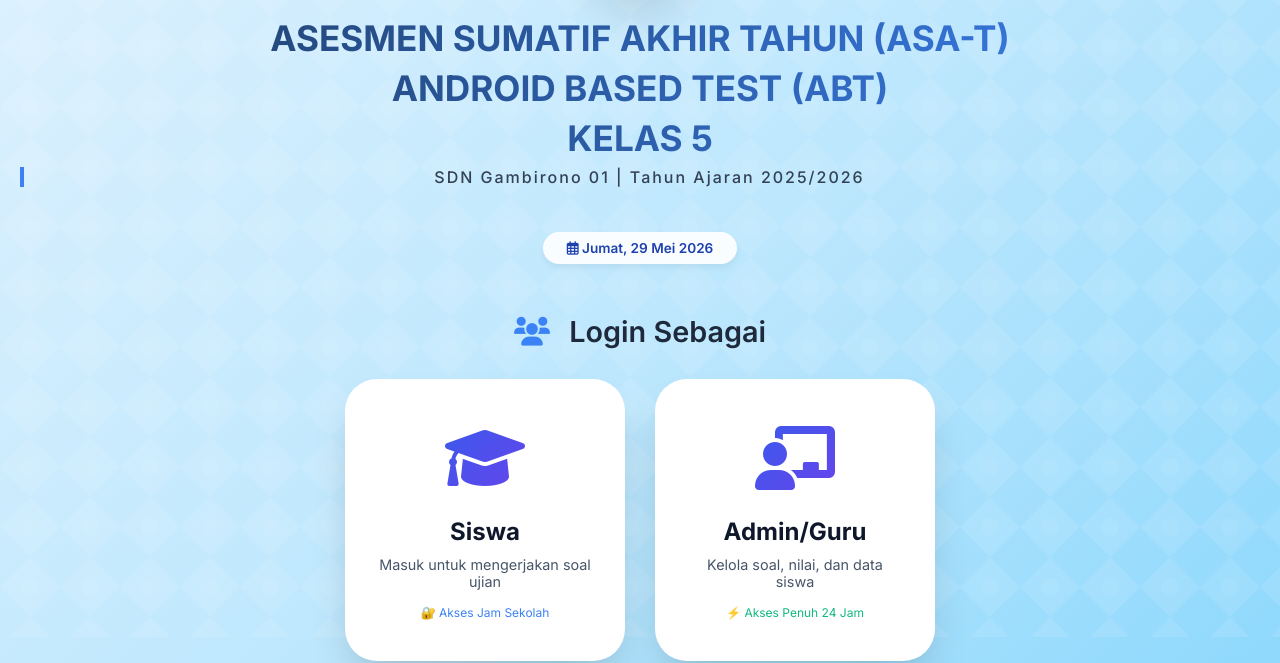
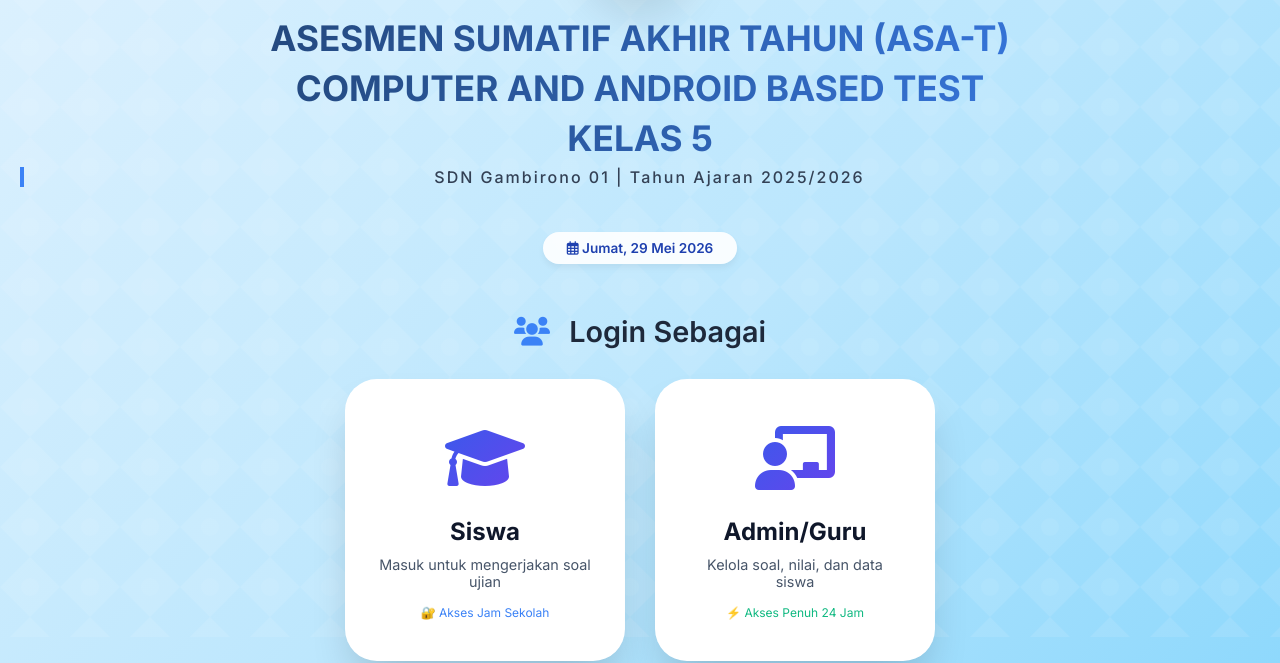
Before and after one commit to sdngbr01-source/ASAT-SDN-GAMBIRONO-01, a plain HTML site: page index.html in a window 1280 px wide. Shown: the part 163-826 px from the top of the page. Drawn offline with Linux system fonts and the light colour scheme.

Commit message:
Update index.html

```diff
--- a/index.html
+++ b/index.html
@@ -311,7 +311,7 @@
                     <img src="logo.png" alt="Logo" class="logo-img" onerror="this.src='https://placehold.co/100x100?text=Logo'">
                 </div>
                 <h1>ASESMEN SUMATIF AKHIR TAHUN (ASA-T)</h1>
-                <h1>ANDROID BASED TEST (ABT)</h1>
+                <h1>COMPUTER AND ANDROID BASED TEST</h1>
                   <h1>KELAS 5</h1>
                 <div class="subtitle">SDN Gambirono 01 | Tahun Ajaran 2025/2026</div>
                 <div class="tanggal-info" id="tanggalDisplay"></div>
```
